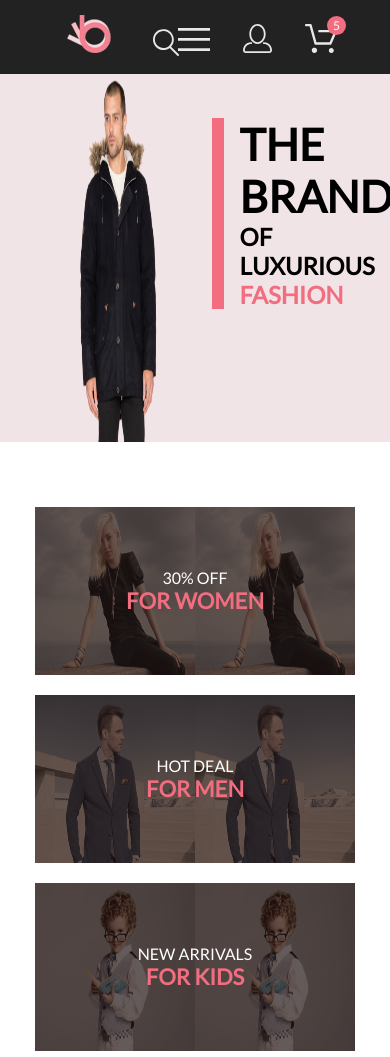
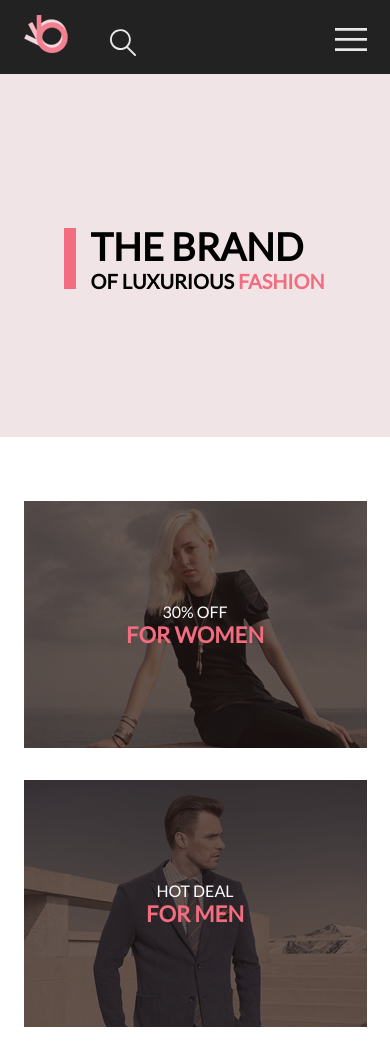
Before and after one commit to letusbeus/HTML_CSS, a plain HTML site: page hw_08/index.html in a window 390 px wide. Shown: the top 1057 px of the page. Drawn offline with Linux system fonts and the light colour scheme.

Commit message:
Homework eight: Replaced .header to header, added .main_pink_brick instead of border

```diff
--- a/hw_08/index.html
+++ b/hw_08/index.html
@@ -10,7 +10,7 @@
 </head>
 <body>
 <div class="luxury_brand">
-    <div class="header">
+    <header>
         <div class="header_content">
             <div class="header_content_left">
                 <a href="#" class="header_item_link">
@@ -43,12 +43,15 @@
                 </div>
             </div>
         </div>
-    </div>
+    </header>
     <div class="main">
         <div class="main_content">
-            <div class="main_text">
-                <h1 class="main_title">the brand</h1>
-                <span class="main_uptitle">of luxurious <span class="colored_text">fashion</span></span>
+            <div class="main_content_wrp">
+                <div class="main_pink_brick"></div>
+                <div class="main_text">
+                    <h1 class="main_title">the brand</h1>
+                    <span class="main_uptitle">of luxurious <span class="colored_text">fashion</span></span>
+                </div>
             </div>
         </div>
     </div>
--- a/hw_08/style/style.css
+++ b/hw_08/style/style.css
@@ -28,7 +28,7 @@ body {
     padding-bottom: 60px;
 }
 
-.header {
+header {
     height: 75px;
     display: flex;
     justify-content: center;
@@ -133,15 +133,23 @@ body {
     background-position: left;
 }
 
+.main_content_wrp {
+    display: flex;
+    gap: 16px;
+    margin-left: 54%;
+    margin-bottom: 90px;
+    align-items: center;
+}
+
+.main_pink_brick {
+    min-width: 12px;
+    height: 92px;
+    background-color: #F16D7F;
+}
+
 .main_text {
     width: 377px;
     min-height: 93px;
-    margin-bottom: 90px;
-    margin-left: 54%;
-    border-color: #F16D7F;
-    border-left-style: solid;
-    padding-left: 16px;
-    border-left-width: 12px;
 }
 
 .main_title {
@@ -409,11 +417,12 @@ body {
 }
 
 .browse_all {
-    height: 48px;
+    min-width: 212px;
+    height: fit-content;
     padding: 15px 39px;
     margin-top: 18px;
-    border-style: solid;
-    border-color: #FF6A6A;
+    outline: 1px solid #FF6A6A;
+    border: none;
     background-color: #FFFFFF;;
     color: #F26376;
     font-size: 16px;
@@ -429,7 +438,7 @@ body {
         padding-bottom: 70px;
     }
 
-    .header {
+    header {
         height: 74px;
     }
 
@@ -443,9 +452,15 @@ body {
         background-size: 386px 368px;
     }
 
+    .main_content_wrp {
+        align-items: flex-start;
+        margin-bottom: 0;
+    }
+
+
     .main_text {
-        margin-left: 55.19480519480519%;
-        min-height: 92px;
+        width: 283px;
+        min-height: 78px;
     }
 
     .main_title {
@@ -505,88 +520,134 @@ body {
     .products_content {
         max-width: 768px;
     }
+
+    .browse_all {
+        margin-top: 16px;
+    }
 }
 
 @media (max-width: 767px) {
 
     .luxury_brand {
-        padding-bottom: 70px;
+        padding-bottom: 85px;
     }
 
-    .header {
+    header {
         height: 74px;
     }
 
     .header_content {
-        max-width: 320px;
+        max-width: 375px;
+    }
+
+    .header_content_left {
+        margin-left: 16px;
+    }
+
+    .header_content_right {
+        margin-right: 16px;
+    }
+
+    .header_content_right_item_cart {
+        display: none;
+    }
+
+    .header_content_right_item_profile {
+        display: none;
     }
 
     .main_content {
-        max-width: 320px;
-        min-height: 368px;
-        background-size: 160px 368px;
+        justify-content: center;
+        background-image: none;
+        min-height: 363px;
+    }
+
+    .main_content_wrp {
+        min-height: 66px;
+        gap: 15px;
+        margin: 0;
+        align-items: flex-start
+    }
+
+    .main_pink_brick {
+        margin-top: 5px;
+        height: 61px;
     }
 
     .main_text {
-        margin-left: 55.19480519480519%;
-        min-height: 92px;
-    }
+        width: 236px;
+        min-height: 66px;
+        max-height: 66px;
+        margin: 0;
+}
 
     .main_title {
-        font-size: 44px;
+        font-size: 38px;
     }
 
     .main_uptitle {
-        font-size: 24px;
+        font-size: 20px;
     }
 
     .offer {
-        padding: 65px 0 110px 0;
+        padding: 64px 0;
     }
 
     .offer_content {
-        max-width: 320px;
-        gap: 20px;
+        max-width: 343px;
+        gap: 16px;
     }
 
     .offer_item_left {
-        max-width: 320px;
-        max-height: 168px;
-        background-size: 160px 168px;
+        max-width: 343px;
+        max-height: 247px;
+        background-size: auto;
+        margin-bottom: 16px;
     }
 
     .offer_item_center {
-        max-width: 320px;
-        max-height: 168px;
-        background-size: 160px 168px;
+        max-width: 343px;
+        max-height: 247px;
+        background-size: auto;
+        margin-bottom: 16px;
     }
 
     .offer_item_right {
-        max-width: 320px;
-        max-height: 168px;
-        background-size: 160px 168px;
+        max-width: 343px;
+        max-height: 247px;
+        background-size: auto;
+        margin-bottom: 16px;
     }
 
     .offer_item_long {
-        max-width: 320px;
-        max-height: 116px;
-        background-size: 320px 116px;
+        max-width: 343px;
+        max-height: 111px;
+        background-position: center;
     }
 
     .products_text {
-        padding-bottom: 74px;
-    }
-
-    .products_title {
-        padding-bottom: 3px;
+        padding-bottom: 65px;
     }
 
     .products_items {
-        max-width: 320px;
+        flex-direction: column;
+        align-content: center;
+        align-items: center;
+        min-width: 320px;
+        max-width: 767px;
         gap: 16px;
     }
 
-    .products_content {
-        max-width: 320px;
+    .product_item {
+        max-width: 359px;
+        max-height: 580px;
+    }
+
+    .product_item_img_wrp {
+    max-width: 359px;
+    min-height: 419px;
+}
+    .browse_all {
+        margin-top: 24px;
     }
 }
```
Also changed, not shown: 1 other file.
